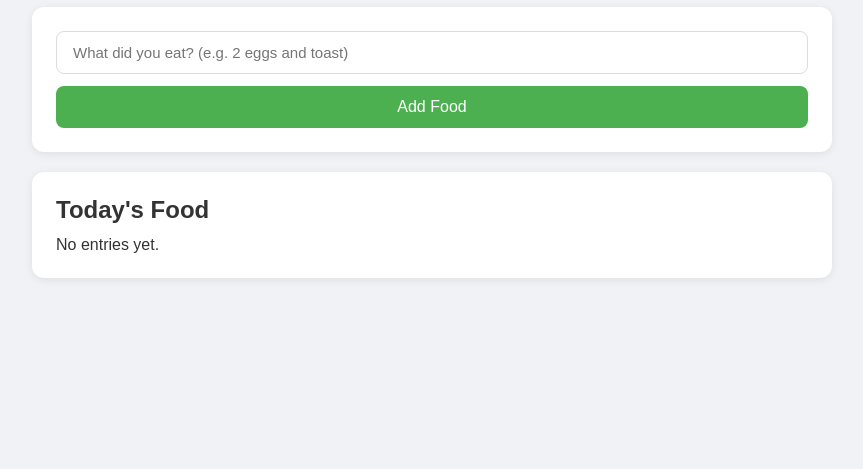
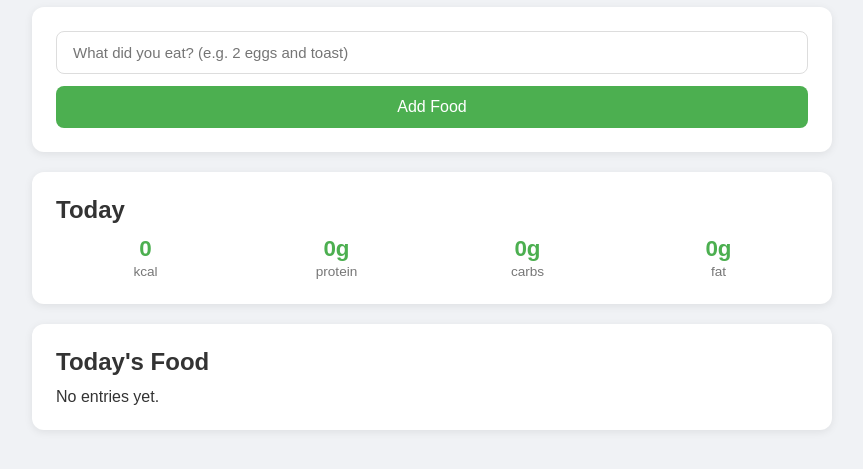
Before and after one commit to sviat-z/Project-1, a Flask app: page /calories in a window 1280 px wide. Shown: the part 149-618 px from the top of the page, without its empty margins (208-1071 px from the left). Run offline with Flask 3, Linux system fonts and the light colour scheme.

Commit message:
Connect AI nutrition to calories page with daily totals

```diff
--- a/ai.py
+++ b/ai.py
@@ -15,7 +15,7 @@ def estimate_nutrition(food_text):
     """Повертає словник з калоріями і макросами, або None при помилці."""
     try:
         response = client.models.generate_content(
-            model="gemini-3.5-flash",
+            model="gemini-3.5-flash-lite",
             contents=PROMPT.format(food=food_text),
             config={"response_mime_type": "application/json"},
         )
--- a/app.py
+++ b/app.py
@@ -1,6 +1,7 @@
 from flask import Flask, render_template, request, redirect, url_for
 from flask_sqlalchemy import SQLAlchemy
-from datetime import datetime
+from datetime import datetime, date
+from ai import estimate_nutrition
 
 app = Flask(__name__)
 app.config['SQLALCHEMY_DATABASE_URI'] = 'sqlite:///calories.db'
@@ -10,24 +11,47 @@ class FoodEntry(db.Model):
     id = db.Column(db.Integer, primary_key=True)
     food = db.Column(db.String(200), nullable=False)
     date = db.Column(db.DateTime, default=datetime.now)
+    # Нові колонки: можуть бути порожніми, якщо AI не відповів
+    calories = db.Column(db.Integer)
+    protein = db.Column(db.Float)
+    carbs = db.Column(db.Float)
+    fat = db.Column(db.Float)
 
-# Домашня сторінка
 @app.route('/')
 def index():
     return render_template('index.html')
 
-# Сторінка калорій
 @app.route('/calories')
 def calories():
-    entries = FoodEntry.query.order_by(FoodEntry.date.desc()).all()
-    return render_template('calories.html', entries=entries)
+    # Тільки записи за сьогодні
+    today_start = datetime.combine(date.today(), datetime.min.time())
+    entries = (FoodEntry.query
+               .filter(FoodEntry.date >= today_start)
+               .order_by(FoodEntry.date.desc())
+               .all())
 
-# Додати їжу, потім повернутись на сторінку калорій
+    # Сума за день (None рахуємо як 0)
+    totals = {
+        'calories': sum(e.calories or 0 for e in entries),
+        'protein': sum(e.protein or 0 for e in entries),
+        'carbs': sum(e.carbs or 0 for e in entries),
+        'fat': sum(e.fat or 0 for e in entries),
+    }
+    return render_template('calories.html', entries=entries, totals=totals)
+
 @app.route('/add', methods=['POST'])
 def add():
     food = request.form.get('food')
     if food:
-        db.session.add(FoodEntry(food=food))
+        nutrition = estimate_nutrition(food) or {}  # {} якщо AI повернув None
+        entry = FoodEntry(
+            food=food,
+            calories=nutrition.get('calories'),
+            protein=nutrition.get('protein'),
+            carbs=nutrition.get('carbs'),
+            fat=nutrition.get('fat'),
+        )
+        db.session.add(entry)
         db.session.commit()
     return redirect(url_for('calories'))
 
--- a/static/style.css
+++ b/static/style.css
@@ -98,3 +98,27 @@ button:hover {
 .feature-card .icon { font-size: 2rem; }
 .feature-card.disabled { opacity: 0.5; pointer-events: none; }
 .card h2 { margin-bottom: 12px; }
+
+/* Daily totals */
+.totals {
+    display: grid;
+    grid-template-columns: repeat(4, 1fr);
+    gap: 12px;
+    text-align: center;
+}
+.totals strong { display: block; font-size: 1.4rem; color: #4CAF50; }
+.totals span { font-size: 0.85rem; color: #777; }
+
+/* Food entries */
+.entry {
+    display: flex;
+    justify-content: space-between;
+    align-items: center;
+    padding: 12px 0;
+    border-bottom: 1px solid #eee;
+}
+.entry:last-child { border-bottom: none; }
+.entry-food { font-weight: 500; }
+.entry-time { font-size: 0.85rem; color: #999; }
+.entry-macros { text-align: right; font-size: 0.85rem; color: #555; }
+.entry-macros strong { display: block; font-size: 1rem; color: #333; }
--- a/templates/calories.html
+++ b/templates/calories.html
@@ -3,16 +3,41 @@
 
 {% block content %}
 <h1>🍎 Calories</h1>
+
 <div class="card">
     <form action="{{ url_for('add') }}" method="POST">
         <input type="text" name="food" placeholder="What did you eat? (e.g. 2 eggs and toast)" required>
         <button type="submit">Add Food</button>
     </form>
 </div>
+
+<div class="card">
+    <h2>Today</h2>
+    <div class="totals">
+        <div><strong>{{ totals.calories }}</strong><span>kcal</span></div>
+        <div><strong>{{ totals.protein|round(1) }}g</strong><span>protein</span></div>
+        <div><strong>{{ totals.carbs|round(1) }}g</strong><span>carbs</span></div>
+        <div><strong>{{ totals.fat|round(1) }}g</strong><span>fat</span></div>
+    </div>
+</div>
+
 <div class="card">
     <h2>Today's Food</h2>
     {% for entry in entries %}
-        <p>{{ entry.food }} — {{ entry.date.strftime('%H:%M') }}</p>
+        <div class="entry">
+            <div>
+                <p class="entry-food">{{ entry.food }}</p>
+                <p class="entry-time">{{ entry.date.strftime('%H:%M') }}</p>
+            </div>
+            <div class="entry-macros">
+                {% if entry.calories is not none %}
+                    <strong>{{ entry.calories }} kcal</strong>
+                    <span>P {{ entry.protein }} · C {{ entry.carbs }} · F {{ entry.fat }}</span>
+                {% else %}
+                    <span>AI unavailable</span>
+                {% endif %}
+            </div>
+        </div>
     {% else %}
         <p>No entries yet.</p>
     {% endfor %}
```
